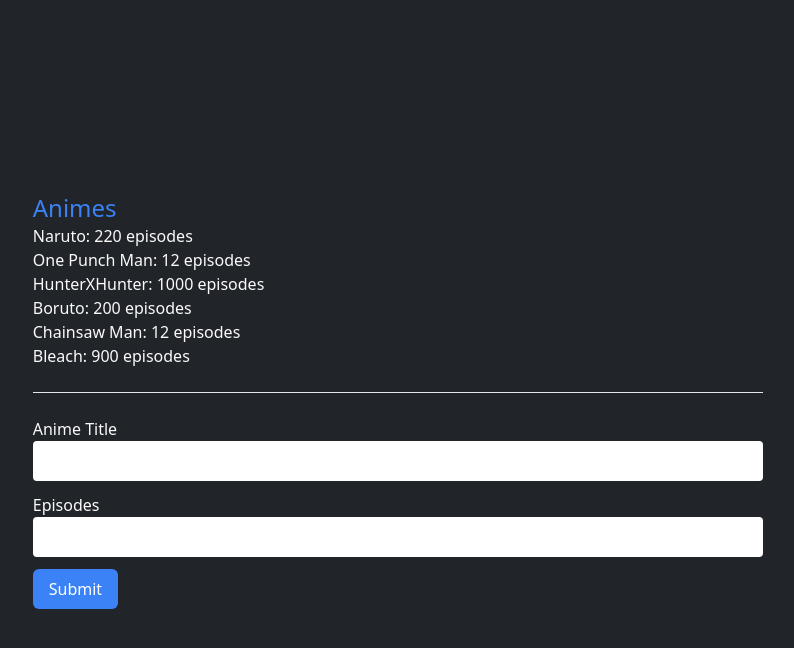
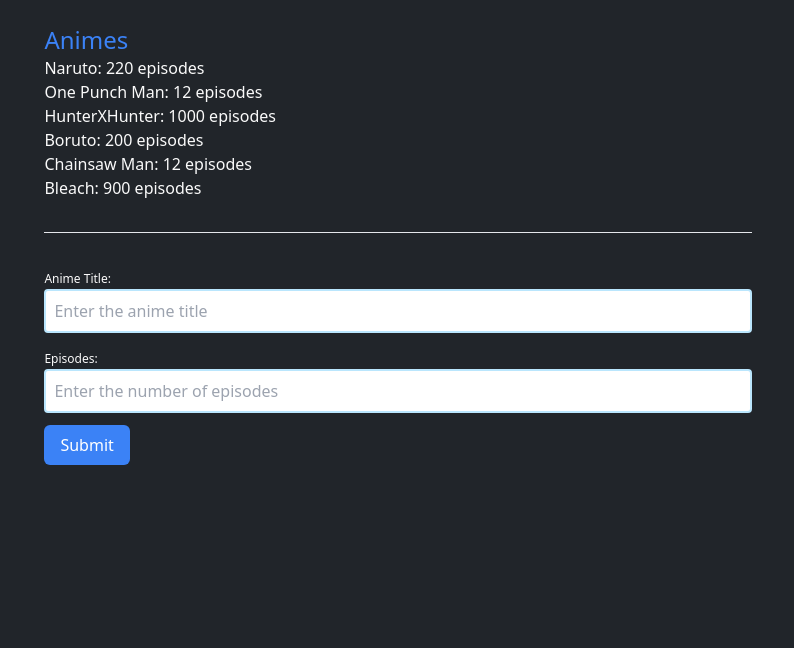
Before and after one commit to pdrowilson/react-json-server, a React (Vite) app: page / in a window 1280 px wide. Shown: the top 648 px of the page, without its empty margins (242-1036 px from the left). Built offline with nearby package versions, Linux system fonts and the light colour scheme; data requests are answered from the project's data file.

Commit message:
feat: integrate loading state to fetch api

```diff
--- a/src/App.jsx
+++ b/src/App.jsx
@@ -5,34 +5,38 @@
 const url = 'http://localhost:3000/animes'
 
 function App() {
-  const { data: animes, handleHttpResquest} = useFetch(url)
+  const {
+    data: animes,
+    handleHttpResquest,
+    loading,
+    errMessage,
+    closeErrMessage
+  } = useFetch(url)
   const [title, setTitle] = useState("")
   const [episodes, setEpisodes] = useState("")
-  const [errMessage, setErrMessage] = useState("")
 
   const anime = { title, episodes}
 
   const handleSubmit = async (e) => {
     e.preventDefault();
 
-    if (title === "" || episodes === "") {
-      setErrMessage("Input is empty!")
-      return
-    }
-
     handleHttpResquest(anime, "POST")
 
     setTitle("")
     setEpisodes("")
-    setErrMessage("")
   }
 
-  const handleClose = () => setErrMessage("")
-
+  const handleClose = () => closeErrMessage()
   return (
     <div className='flex justify-center h-screen'>
-      <div className='self-center'>
+      <div className='mt-6'>
         <h1 className='text-2xl text-blue-500'>Animes</h1>
+        {loading &&
+          <div className='fill-white mt-5 flex justify-center'>
+            <svg className="animate-spin" width="24" height="24" viewBox="0 0 24 24" xmlns="http://www.w3.org/2000/svg"><path d="M12,1A11,11,0,1,0,23,12,11,11,0,0,0,12,1Zm0,19a8,8,0,1,1,8-8A8,8,0,0,1,12,20Z" opacity=".15"/><path d="M10.14,1.16a11,11,0,0,0-9,8.92A1.59,1.59,0,0,0,2.46,12,1.52,1.52,0,0,0,4.11,10.7a8,8,0,0,1,6.66-6.61A1.42,1.42,0,0,0,12,2.69h0A1.57,1.57,0,0,0,10.14,1.16Z" /></svg>
+          </div>
+        }
+        {!loading &&
           <ul>
             {animes && animes.map((anime, index) =>
               <li key={index}>
@@ -40,13 +44,12 @@
               </li>
             )}
           </ul>
-        <hr className='my-6' />
+        }
+        <hr className='my-8' />
         {
           errMessage &&
           <div className='flex justify-between bg-red-400 rounded p-2 mb-3 animate-shake'>
-            <div className=''>
-              {errMessage}
-            </div>
+            <div>{errMessage}</div>
             <button
               onClick={handleClose}
               className='px-2'>
@@ -58,27 +61,65 @@
 
           <form onSubmit={handleSubmit}>
             <label>
-              Anime Title
+               <span className='text-xs bold'>Anime Title:</span>
               <input
-                className='p-2 mb-3 rounded w-full text-black'
+                disabled={loading}
+                placeholder="Enter the anime title"
+                className='
+                  p-2
+                  mb-3
+                  rounded
+                  w-full
+                  text-black
+                  border-2
+                  border-sky-200
+                  focus-visible:outline-blue-500
+                  disabled:border-gray-500'
                 type="text"
                 value={title}
                 name="name"
                 onChange={e => setTitle(e.target.value)}/>
             </label>
             <label>
-              Episodes
+            <span className='text-xs'>Episodes:</span>
+
               <input
-                className='p-2 mb-3 rounded w-full text-black'
+                disabled={loading}
+                placeholder="Enter the number of episodes"
+                className='
+                  p-2
+                  mb-3
+                  rounded
+                  w-full
+                  text-black
+                  border-2
+                  border-sky-200
+                  focus-visible:outline-blue-500
+                  disabled:border-gray-500'
                 type="text"
                 value={episodes}
                 name="episodes"
                 onChange={e => setEpisodes(e.target.value)}/>
             </label>
-            <input
-              className='py-2 px-4 rounded-md text-white bg-blue-500 hover:bg-blue-600 cursor-pointer'
-              type="submit"
-              value="Submit"/>
+            {loading &&
+              <button
+                disabled
+                className='py-2 px-4 rounded-md text-white bg-blue-500 hover:bg-blue-600 cursor-pointer disabled:bg-blue-300'
+                onClick={handleSubmit}
+                value="Submit">
+                  <div className='fill-white flex'>
+                    <svg className="animate-spin" width="24" height="24" viewBox="0 0 24 24" xmlns="http://www.w3.org/2000/svg"><path d="M12,1A11,11,0,1,0,23,12,11,11,0,0,0,12,1Zm0,19a8,8,0,1,1,8-8A8,8,0,0,1,12,20Z" opacity=".15"/><path d="M10.14,1.16a11,11,0,0,0-9,8.92A1.59,1.59,0,0,0,2.46,12,1.52,1.52,0,0,0,4.11,10.7a8,8,0,0,1,6.66-6.61A1.42,1.42,0,0,0,12,2.69h0A1.57,1.57,0,0,0,10.14,1.16Z" /></svg>
+                  </div>
+              </button>
+            }
+            {!loading &&
+              <button
+                className='py-2 px-4 rounded-md text-white bg-blue-500 hover:bg-blue-600 cursor-pointer disabled:bg-blue-300'
+                onClick={handleSubmit}
+                value="Submit">
+                  <span>Submit</span>
+              </button>
+            }
           </form>
 
         </div>
--- a/src/hooks/useFetch.js
+++ b/src/hooks/useFetch.js
@@ -5,8 +5,20 @@
   const [config, setConfig] = useState(null)
   const [method, setMethod] = useState(null)
   const [callFetch, setCallFetch] = useState(false)
+  const [loading, setLoading] = useState(false)
+  const [errMessage, setErrMessage] = useState(false)
+
+  const closeErrMessage = () => {
+    setErrMessage(false)
+  }
 
   const handleHttpResquest = (data, method) => {
+    if (data.title === "" || data.episodes === "") {
+      setErrMessage("Input is empty!")
+      return
+    }
+    setLoading(true)
+
     if(method === "POST") {
       setConfig({
         method: "POST",
@@ -15,7 +27,6 @@
         },
         body: JSON.stringify(data)
       })
-
       setMethod(method)
     }
   }
@@ -28,6 +39,7 @@
       setData(json)
     }
     fetchData()
+    setLoading(false)
   }, [url, callFetch])
 
   useEffect(() => {
@@ -44,5 +56,5 @@
   }, [config, method, url])
 
 
-  return {data, handleHttpResquest};
+  return {data, handleHttpResquest, loading, errMessage, closeErrMessage};
 }
```
Lines whose indentation alone changed are shown as unchanged.
